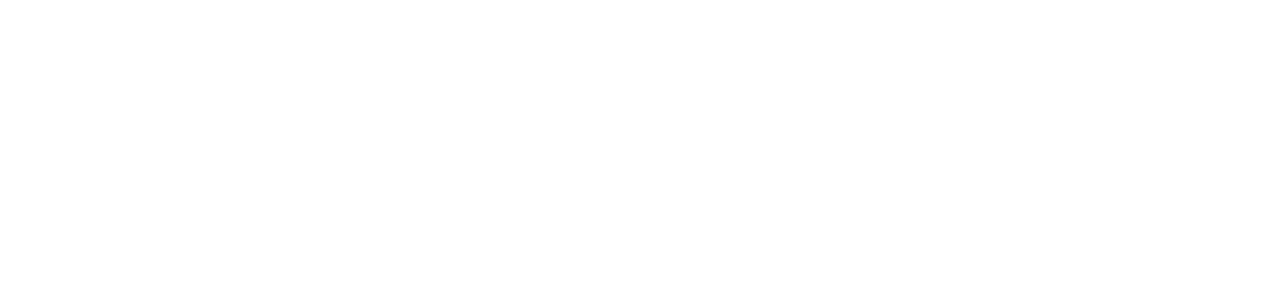
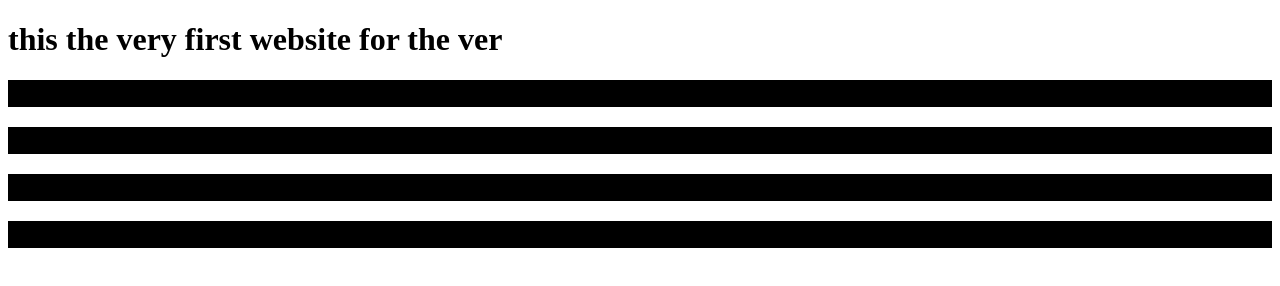
Before and after one commit to masarkerdev/my-first-repo, a plain HTML site: page Index.html in a window 1280 px wide. Drawn offline with Linux system fonts and the light colour scheme.

Commit message:
added the css file here

```diff
--- a/Index.html
+++ b/Index.html
@@ -4,8 +4,21 @@
     <meta charset="UTF-8">
     <meta name="viewport" content="width=device-width, initial-scale=1.0">
     <title>My fist Github repo</title>
+    <link rel="stylesheet" href="Styles/style.css">
 </head>
 <body>
-
+    <h1>this the very first website for the ver</h1>
+    <div>
+        <h2>hello word</h2>
+    </div>
+    <div>
+        <h2>hello word</h2>
+    </div>
+    <div>
+        <h2>hello word</h2>
+    </div>
+    <div>
+        <h2>hello word</h2>
+    </div>
 </body>
 </html>
--- /dev/null
+++ b/Styles/style.css
@@ -0,0 +1,4 @@
+div{
+    background-color: black;
+    margin-bottom: 10px;
+}
```
